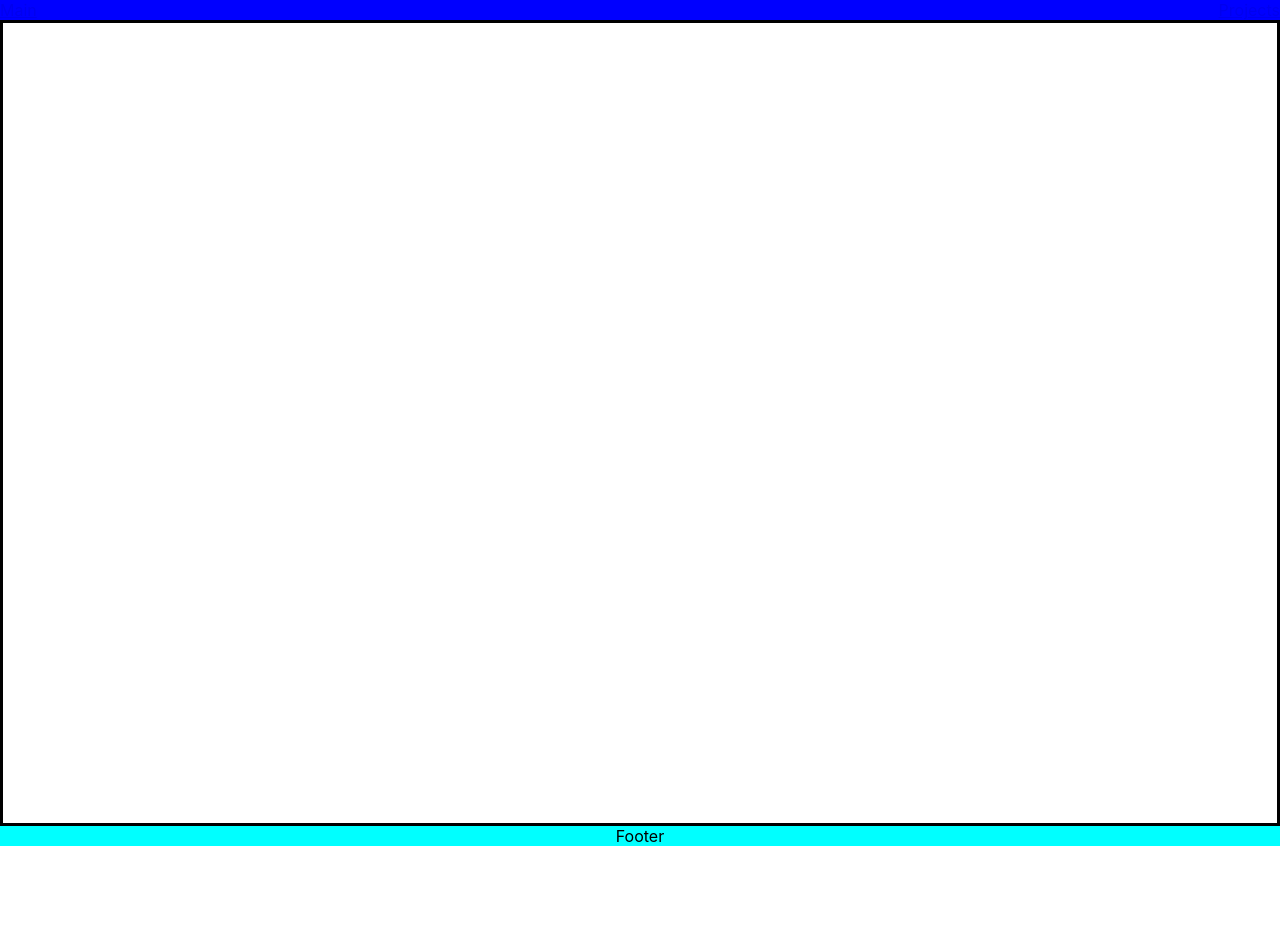
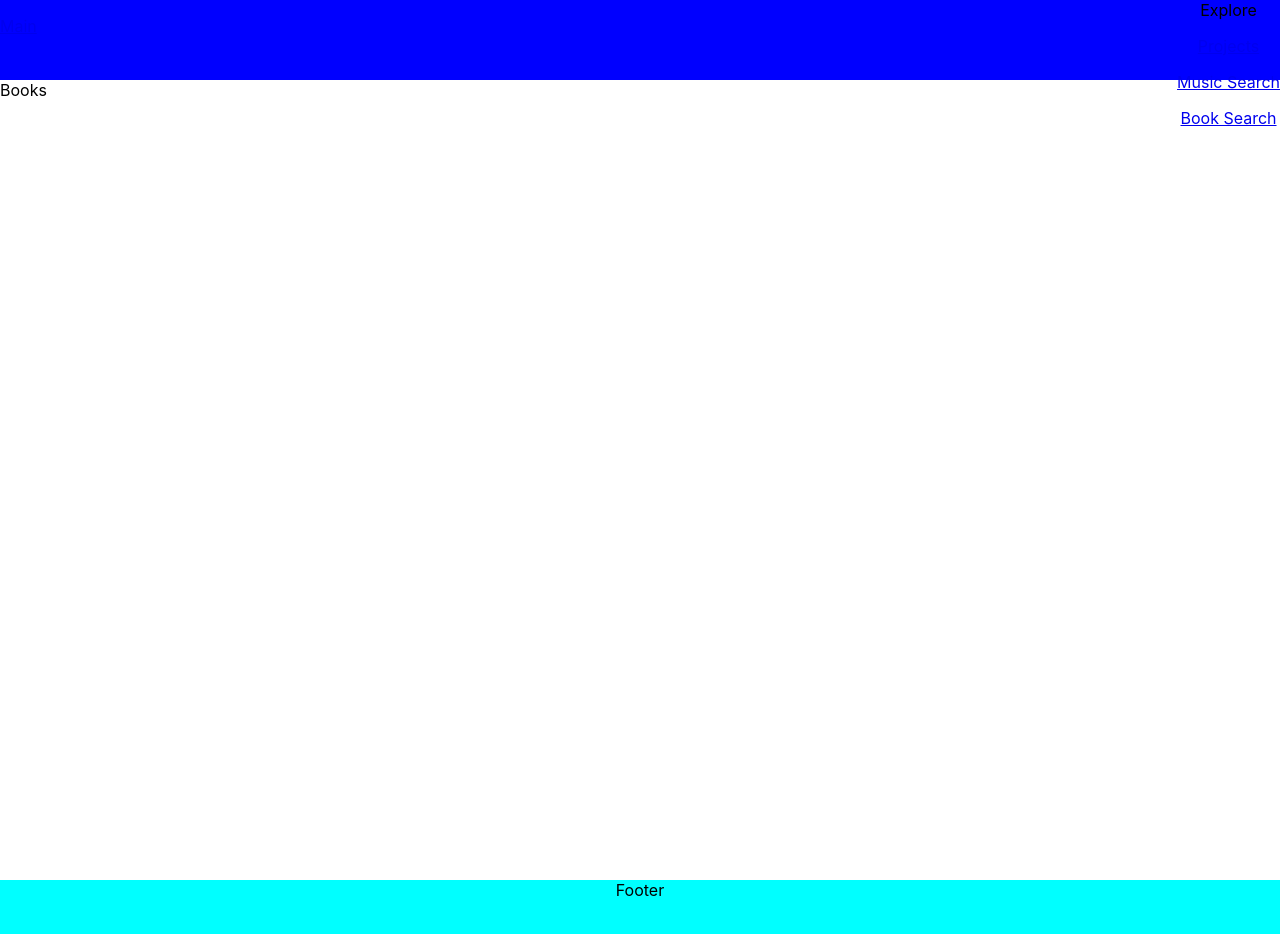
Before and after one commit to G-Audige/Portfolio-Piece, a React (Create React App) app: page /books in a window 1280 px wide. Shown: the top 934 px of the page. Before the commit the page ends 846 px from the top, so only its background shows below. Built offline with nearby package versions, Linux system fonts and the light colour scheme; no server answers.

Commit message:
Deezer api search endpoint reached

```diff
--- a/package.json
+++ b/package.json
@@ -6,10 +6,11 @@
     "@testing-library/jest-dom": "^5.17.0",
     "@testing-library/react": "^13.4.0",
     "@testing-library/user-event": "^13.5.0",
+    "axios": "^1.6.2",
     "react": "^18.2.0",
     "react-dom": "^18.2.0",
     "react-router-dom": "^6.20.1",
-    "react-scripts": "5.0.1",
+    "react-scripts": "^5.0.1",
     "web-vitals": "^2.1.4"
   },
   "scripts": {
--- a/public/index.html
+++ b/public/index.html
@@ -24,7 +24,7 @@
       work correctly both with client-side routing and a non-root public URL.
       Learn how to configure a non-root public URL by running `npm run build`.
     -->
-    <title>React App</title>
+    <title>App</title>
   </head>
   <body>
     <noscript>You need to enable JavaScript to run this app.</noscript>
--- a/src/App.css
+++ b/src/App.css
@@ -1,28 +1,26 @@
 /* -----Default----- */
 /* Tags */
 /* Classes */
-/* .App {
-
-} */
-
 /* Ids */
 #content {
-  border: solid black;
+  padding-top: 10vh;
   min-height: 100vh;
 }
 #footer {
   background-color: aqua;
+  height: 10vh;
   text-align: center;
 }
 #header {
   background-color: aqua;
+
   display: flex;
+  height: 10vh;
   justify-content: space-between;
+  position: fixed;
   text-align: center;
+  width: 100vw;
 }
-/* #projects-link-container {
-  background-color: aqua;
-} */
 
 /* -----Media Queries----- */
 /* ---Large--- */
--- a/src/App.js
+++ b/src/App.js
@@ -7,32 +7,8 @@ import Content from './components/Content';
 import Footer from './components/Footer';
 
 function App() {
-  const [data, setData] = useState(null);
-  // const apiKey = '';
-
-  const url =
-    'https://chess-puzzles.p.rapidapi.com/?themes=%5B%22middlegame%22%2C%22advantage%22%5D&rating=1500&themesType=ALL&playerMoves=4&count=25';
-  const options = {
-    method: 'GET',
-    headers: {
-      'X-RapidAPI-Key': 'f40703f20dmsh86ac0d16e9c5d33p17af6bjsn62dcd48ef5a9',
-      'X-RapidAPI-Host': 'chess-puzzles.p.rapidapi.com',
-    },
-  };
-
-  const getData = async () => {
-    const response = await fetch(url, options);
-    const result = await response.json();
-    console.log(result);
-    setData(result);
-  };
-
-  useEffect(() => {
-    getData();
-  }, []);
-
   return (
-    <div className="App">
+    <div className='App'>
       <Header />
       <Content />
       <Footer />
--- a/src/components/Content.jsx
+++ b/src/components/Content.jsx
@@ -1,18 +1,22 @@
-import React from 'react'
+import React from 'react';
 import { Route, Routes } from 'react-router-dom';
 // Pages
+import Books from '../pages/Books';
 import Main from '../pages/Main';
+import Music from '../pages/Music';
 import Projects from '../pages/Projects';
 
 function Content() {
   return (
     <div id='content'>
-        <Routes>
-            <Route path='/' element={<Main/>}/>
-            <Route path='/projects' element={<Projects/>}/>
-        </Routes>
+      <Routes>
+        <Route path='/' element={<Main />} />
+        <Route path='/projects' element={<Projects />} />
+        <Route path='/music' element={<Music />} />
+        <Route path='/books' element={<Books />} />
+      </Routes>
     </div>
-  )
+  );
 }
 
-export default Content
+export default Content;
--- a/src/components/Header.jsx
+++ b/src/components/Header.jsx
@@ -4,9 +4,22 @@ import { Link } from 'react-router-dom';
 
 function Header() {
   return (
-    <div id="header">
-      <Link to="/">Main</Link>
-      <Link to="/projects">Projects</Link>
+    <div id='header'>
+      <Link to='/'>
+        <p>Main</p>
+      </Link>
+      <div className='dropdown-container'>
+        Explore
+        <Link to='/projects'>
+          <p>Projects</p>
+        </Link>
+        <Link to='/music'>
+          <p>Music Search</p>
+        </Link>
+        <Link to='/books'>
+          <p>Book Search</p>
+        </Link>
+      </div>
     </div>
   );
 }
--- /dev/null
+++ b/src/pages/Books.jsx
@@ -0,0 +1,7 @@
+import React from 'react';
+
+function Books() {
+  return <div>Books</div>;
+}
+
+export default Books;
--- /dev/null
+++ b/src/pages/Music.jsx
@@ -0,0 +1,32 @@
+import axios from 'axios';
+import React from 'react';
+//Hooks
+import { useEffect, useState } from 'react';
+
+function Music() {
+  const [data, setData] = useState(null);
+  //   const axios = require('axios');
+
+  const options = {
+    method: 'GET',
+    url: 'https://deezerdevs-deezer.p.rapidapi.com/search',
+    params: { q: 'eminem' },
+    headers: {
+      'X-RapidAPI-Key': 'f40703f20dmsh86ac0d16e9c5d33p17af6bjsn62dcd48ef5a9',
+      'X-RapidAPI-Host': 'deezerdevs-deezer.p.rapidapi.com',
+    },
+  };
+
+  const getData = async () => {
+    const response = await axios.request(options);
+    console.log(response.data);
+    setData(response.data);
+  };
+
+  useEffect(() => {
+    getData();
+  }, []);
+  return <div>Music</div>;
+}
+
+export default Music;
```
Also changed, not shown: 1 other file (tests, documents, lock files or other folders).
